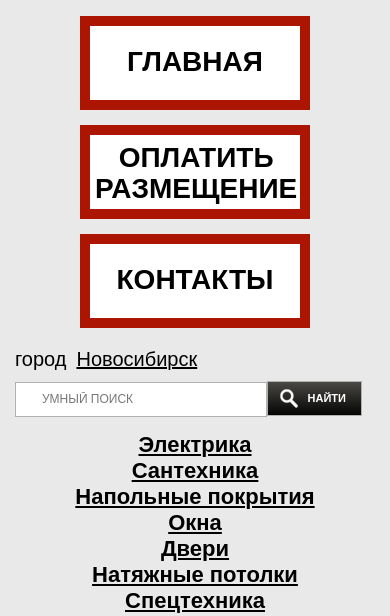
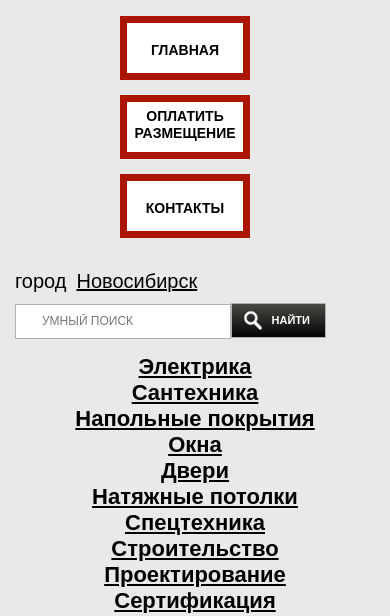
Before and after one commit to orionsd/Spravochnik_stroitelya, a plain HTML site: page index.html in a window 390 px wide. Shown: the part 208-824 px from the top of the page. Drawn offline with Linux system fonts and the light colour scheme.

Commit message:
Spravochnik stroitelya widen + mobile final

```diff
--- a/css/style.css
+++ b/css/style.css
@@ -17,6 +17,12 @@ a {
 }
 
 .clear {
+    clear: both;
+}
+
+.cl-fix {
+    display: table;
+    content: "";
     clear: both;
 }
 
@@ -380,16 +386,6 @@ input.search__field {
         margin-top: 25px;
     }
 
-        .nav {
-            height: 300px;
-            width: 230px;
-        }
-
-        .nav-item {
-            float: none;
-            margin-bottom: 15px;
-        }
-
     .logo img,
     .banner img {
         max-width: 100%;
@@ -401,7 +397,18 @@ input.search__field {
 
 }
 
-    @media only screen and (min-width: 320px) and (max-width: 720px) {
+@media only screen and (min-width: 320px) and (max-width: 820px) {
+
+    .nav {
+        height: auto;
+        width: 230px;
+    }
+
+    .nav-item {
+        float: none;
+        margin-bottom: 15px;
+    }
+
     .search {
         float: left !important;
         margin: 10px 0;
@@ -420,12 +427,29 @@ input.search__field {
 
 @media only screen and (min-width: 320px) and (max-width: 600px) {
 
+    .nav {
+        width: 150px;
+    }
+
+    .nav-item {
+        width: 130px;
+        height: 64px;
+        padding: 4px;
+        text-align: center;
+        line-height: 17px;
+        border: 7px solid #ac1502;
+    }
+
+    .nav-item a {
+        font-size: 14px;
+    }
+
     .search {
         width: 100%;
     }
 
     .search input[type=search] {
-            width: 70%;
+        width: 60%;
     }
 
     .search {
--- a/index.html
+++ b/index.html
@@ -28,7 +28,7 @@
                         <div class="nav-item"><a href="index.html">Главная</a></div>
                         <div class="nav-item"><a class="nav-item__link_m" href="payment.html">Оплатить Размещение</a>
                         </div>
-                        <div class="nav-item"><a href="#">Контакты</a></div>
+                        <div class="nav-item"><a href="contacts.html">Контакты</a></div>
                     </nav>
                     <div class="clear"></div>
 
@@ -42,6 +42,8 @@
                         </div>
                     </div>
                     <div class="clear"></div>
+
+                    <div class="main-content">
 
                         <div class="product-list">
                             <ul>
@@ -111,8 +113,10 @@
                         </div>
 
                         <div class="banners">
-                        <div class="banner-block"><a href=""><a href="#"><img src="img/banner_01.jpg" alt=""/></a></div>
+                            <div class="banner-block"><a href=""><a href="#"><img src="img/banner_01.jpg" alt=""/></a>
+                            </div>
                             <div class="banner-block"><a href="#"><img src="img/banner_02.jpg" alt=""/></a></div>
+                        </div>
                     </div>
                 </div>
                 <div class="clear"></div>
```
Also changed, not shown: contacts.html (+1 -1 lines), payment.html (+1 -1 lines). Lines whose indentation alone changed are shown as unchanged.
